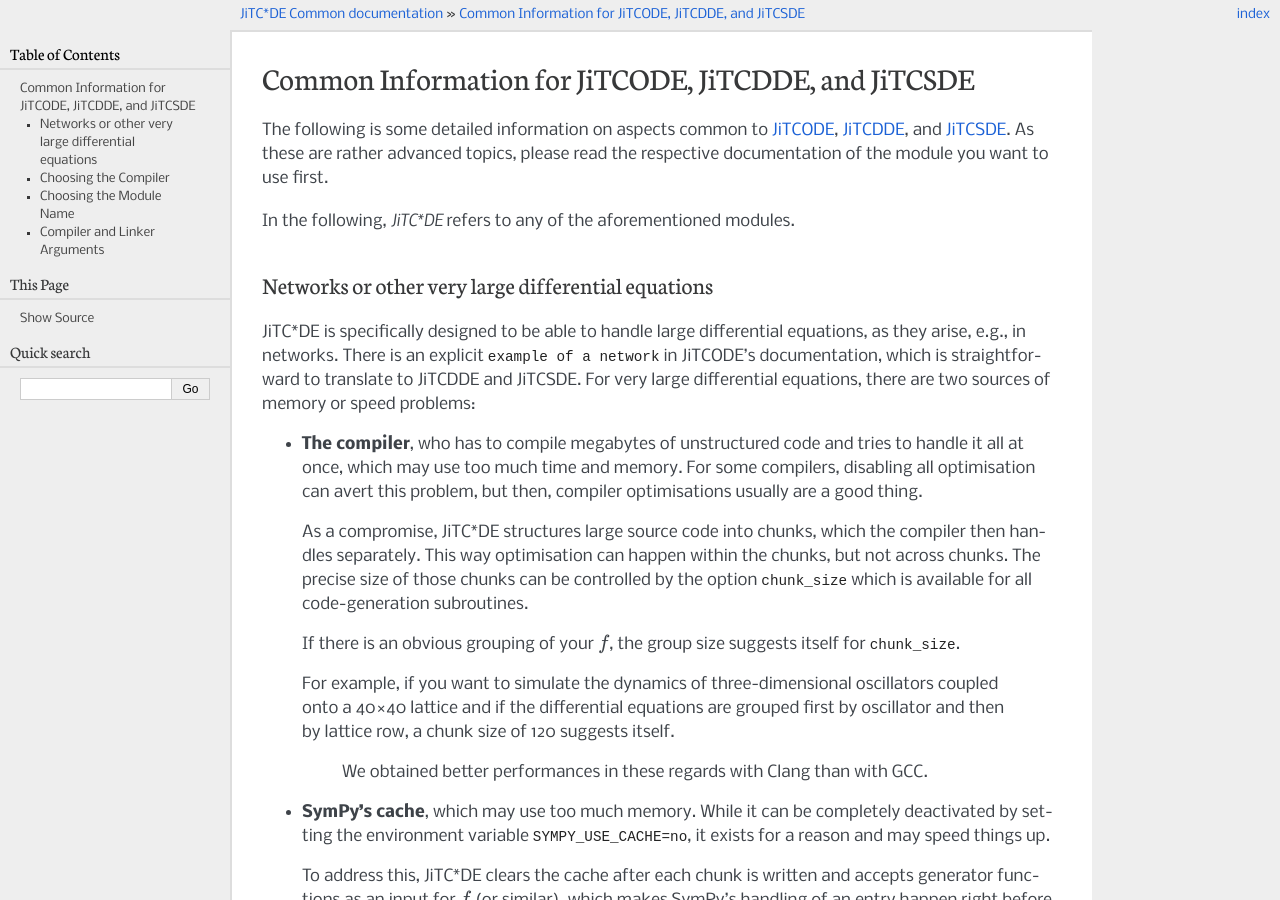
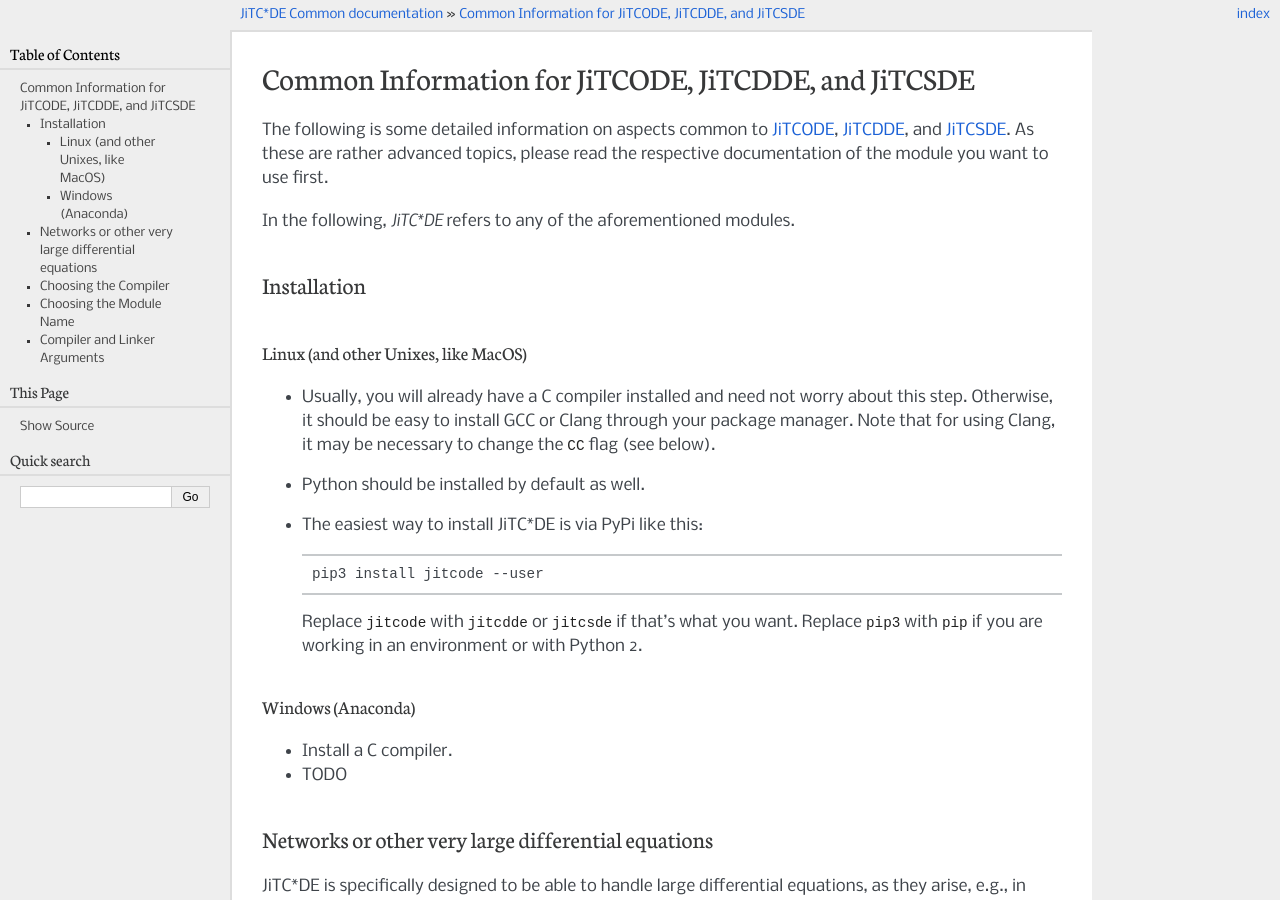
Before and after one commit to neurophysik/jitcxde_common, a Sphinx documentation site: the page built from docs/index.rst, in a window 1280 px wide and 900 px high. Built offline with Sphinx 7.4.7, drawn with Linux system fonts in a browser that asks for light colours; the version number could not be read and is left out; some of the changed text lies outside the part shown.

Commit message:
Installation notes, part 1

```diff
--- a/docs/index.rst
+++ b/docs/index.rst
@@ -5,6 +5,32 @@
 As these are rather advanced topics, please read the respective documentation of the module you want to use first.
 
 In the following, *JiTC*DE* refers to any of the aforementioned modules.
+
+Installation
+------------
+
+Linux (and other Unixes, like MacOS)
+^^^^^^^^^^^^^^^^^^^^^^^^^^^^^^^^^^^^
+
+*	Usually, you will already have a C compiler installed and need not worry about this step.
+	Otherwise, it should be easy to install GCC or Clang through your package manager.
+	Note that for using Clang, it may be necessary to change the `CC` flag (see below).
+
+*	Python should be installed by default as well.
+
+*	The easiest way to install JiTC*DE is via PyPi like this:
+
+	.. code-block:: bash
+
+		pip3 install jitcode --user
+
+	Replace `jitcode` with `jitcdde` or `jitcsde` if that’s what you want.
+	Replace `pip3` with `pip` if you are working in an environment or with Python 2.
+
+Windows (Anaconda)
+^^^^^^^^^^^^^^^^^^
+*	Install a C compiler.
+*   TODO
 
 Networks or other very large differential equations
 ---------------------------------------------------
@@ -72,7 +98,7 @@
 
 You can then modify them before usage, e.g., like this:
 
-.. code-block:: python
+. code-block:: python
 
 	ODE.compile_C(extra_compile_args = DEFAULT_COMPILE_ARGS + ["--my-flag"])
 
```
